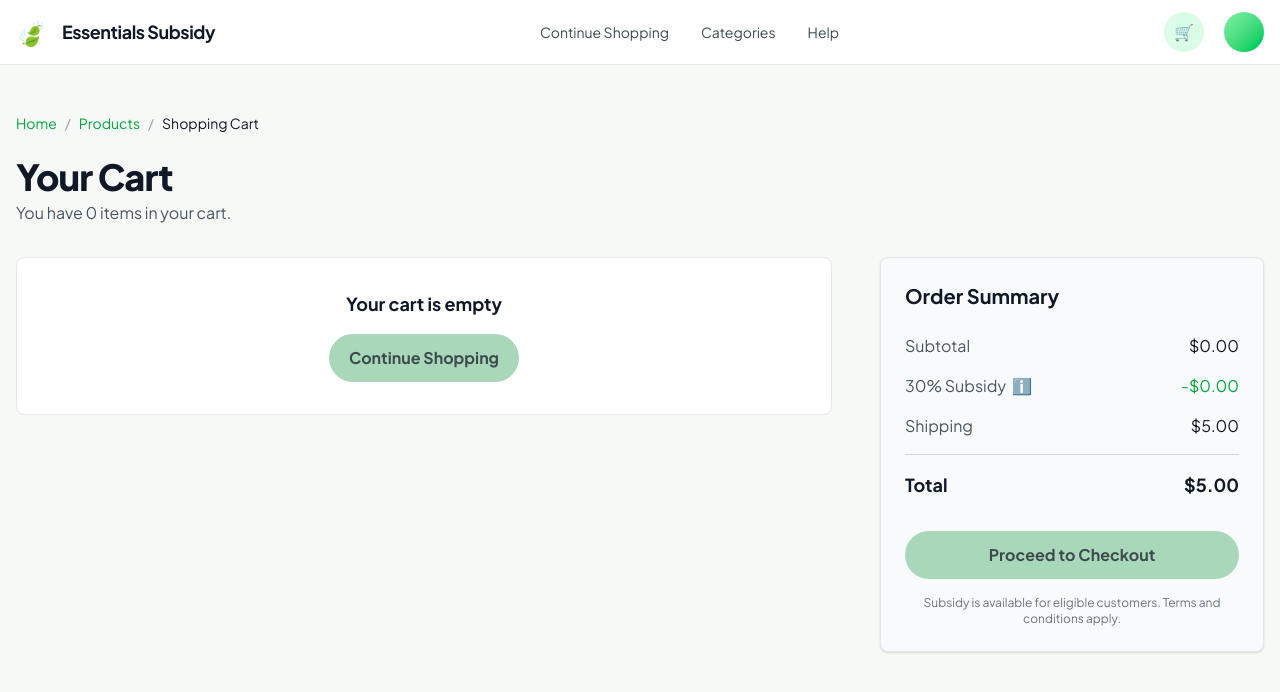
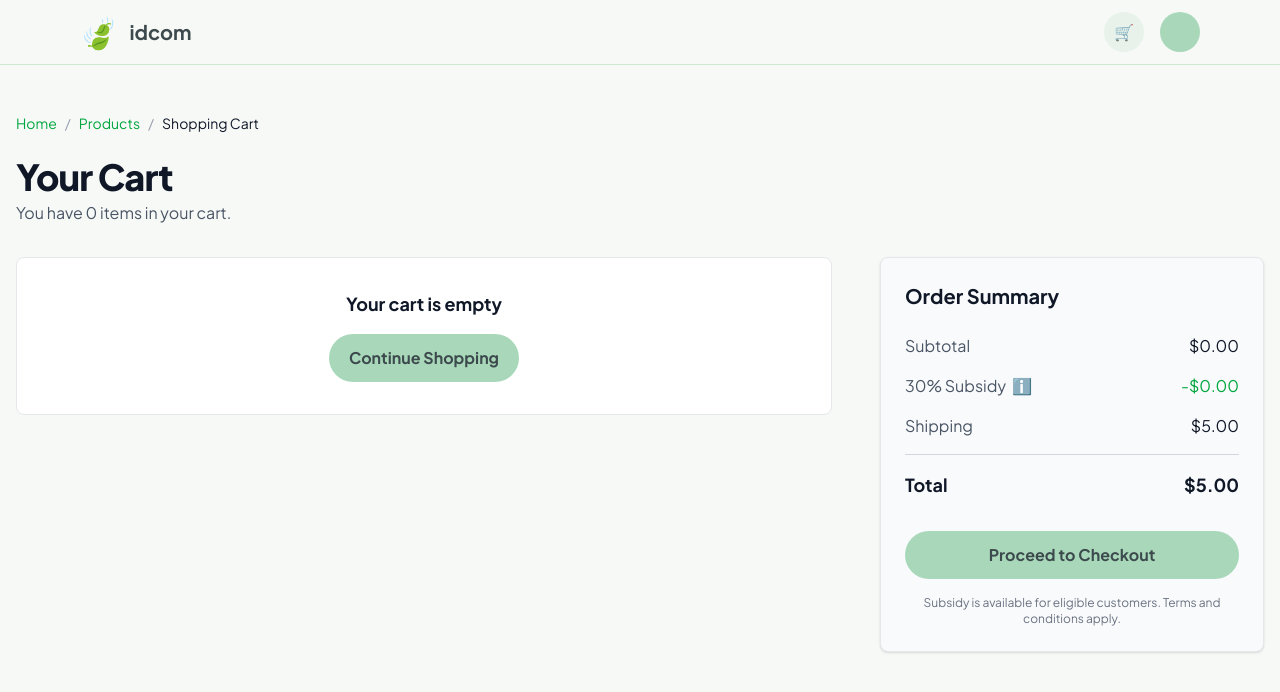
Before and after one commit to dacarva/idcom, a Next.js app: page /cart in a window 1280 px wide. Shown: the top 692 px of the page. Built offline with nearby package versions, Linux system fonts and the light colour scheme.

Commit message:
refactor: use generic AppHeader in products and cart

```diff
--- a/app/cart/page.tsx
+++ b/app/cart/page.tsx
@@ -2,6 +2,7 @@
 
 import Link from 'next/link'
 import { useEffect, useState } from 'react'
+import { AppHeader } from '@/components/layout/app-header'
 import { useCartStore } from '@/stores/cart-store'
 import { Button } from '@/components/ui/button'
 
@@ -10,11 +11,18 @@ export default function CartPage () {
 	const getSubtotal = useCartStore((state) => state.getSubtotal)
 	const updateQuantity = useCartStore((state) => state.updateQuantity)
 	const removeItem = useCartStore((state) => state.removeItem)
+	const getCount = useCartStore((state) => state.getCount)
 
-	 const [mounted, setMounted] = useState(false)
+	const [mounted, setMounted] = useState(false)
+	const [cartCount, setCartCount] = useState(0)
 
 	useEffect(() => {
 		setMounted(true)
+		setCartCount(getCount())
+		const unsubscribe = useCartStore.subscribe(
+			() => setCartCount(getCount()),
+		)
+		return unsubscribe
 	}, [])
 
 	if (!mounted) {
@@ -28,51 +36,9 @@ export default function CartPage () {
 
 	return (
 		<div className='flex min-h-screen w-full flex-col'>
-			{/* Header */}
-			<header className='sticky top-0 z-10 w-full border-b border-gray-200
-				bg-white/80 backdrop-blur-sm'>
-				<div className='container mx-auto px-4'>
-					<div className='flex h-16 items-center justify-between'>
-						<Link
-							href='/'
-							className='flex items-center gap-4 text-gray-900'
-						>
-							<span className='text-2xl'>🍃</span>
-							<h2 className='text-lg font-bold tracking-tight'>
-								Essentials Subsidy
-							</h2>
-						</Link>
-
-						<nav className='hidden items-center gap-8 md:flex'>
-							<Link href='/products'
-								className='text-sm font-medium hover:text-green-600'>
-								Continue Shopping
-							</Link>
-							<a href='#'
-								className='text-sm font-medium hover:text-green-600'>
-								Categories
-							</a>
-							<a href='#'
-								className='text-sm font-medium hover:text-green-600'>
-								Help
-							</a>
-						</nav>
-
-						<div className='flex items-center gap-3'>
-						<Link href='/cart'>
-							<button className='flex h-10 w-10 items-center
-								justify-center rounded-full bg-green-100
-								text-green-600'>
-								🛒
-							</button>
-						</Link>
-							<div className='ml-2 h-10 w-10 rounded-full
-								bg-gradient-to-br from-green-300 to-green-500'>
-							</div>
-						</div>
-					</div>
-				</div>
-			</header>
+			<AppHeader
+				cartCount={cartCount}
+			/>
 
 			{/* Main */}
 			<main className='flex-grow'>
--- a/app/products/page.tsx
+++ b/app/products/page.tsx
@@ -1,7 +1,7 @@
 'use client'
 
 import { FABBar } from '@/components/mobile/fab-bar'
-import { ProductsHeader } from '@/components/products/products-header'
+import { AppHeader } from '@/components/layout/app-header'
 import { FilterDrawer } from '@/components/products/filter-drawer'
 import { FilterSidebar } from '@/components/products/filter-sidebar'
 import { ProductsBanner } from '@/components/products/products-banner'
@@ -23,9 +23,21 @@ export default function ProductsPage () {
 		return unsubscribe
 	}, [])
 
+	const navItems = [
+		{ label: 'Home', href: '#' },
+		{ label: 'My Orders', href: '#' },
+	]
+
 	return (
 		<div className='relative flex min-h-screen w-full flex-col'>
-			<ProductsHeader cartCount={cartCount} onMobileFilterClick={() => setMobileFilterOpen(true)} />
+			<AppHeader
+				cartCount={cartCount}
+				showSearch
+				showNav
+				showFavorites
+				onMobileMenuClick={() => setMobileFilterOpen(true)}
+				navItems={navItems}
+			/>
 
 			<FilterDrawer open={mobileFilterOpen} onClose={() => setMobileFilterOpen(false)} />
 
@@ -51,7 +63,7 @@ export default function ProductsPage () {
 			<footer className='border-t border-border-light mt-12 px-4 py-8 sm:px-8 md:px-10 lg:px-20'>
 				<div className='flex flex-col items-center justify-between gap-4 md:flex-row'>
 					<p className='text-sm text-text-light/70'>
-						© 2024 Idcommerce. All rights reserved.
+						© 2024 idcom. All rights reserved.
 					</p>
 					<div className='flex gap-6'>
 						<a href='#' className='text-sm font-medium hover:text-primary transition-colors'>
--- a/components/products/products-header.tsx
+++ b/components/products/products-header.tsx
@@ -12,7 +12,7 @@ export function ProductsHeader ({ cartCount, onMobileFilterClick }: ProductsHead
 			<div className='flex items-center gap-3'>
 				<span className='text-3xl text-primary'>🍃</span>
 				<h1 className='text-xl font-bold text-text-light'>
-					Idcommerce
+					idcom
 				</h1>
 			</div>
 
```
